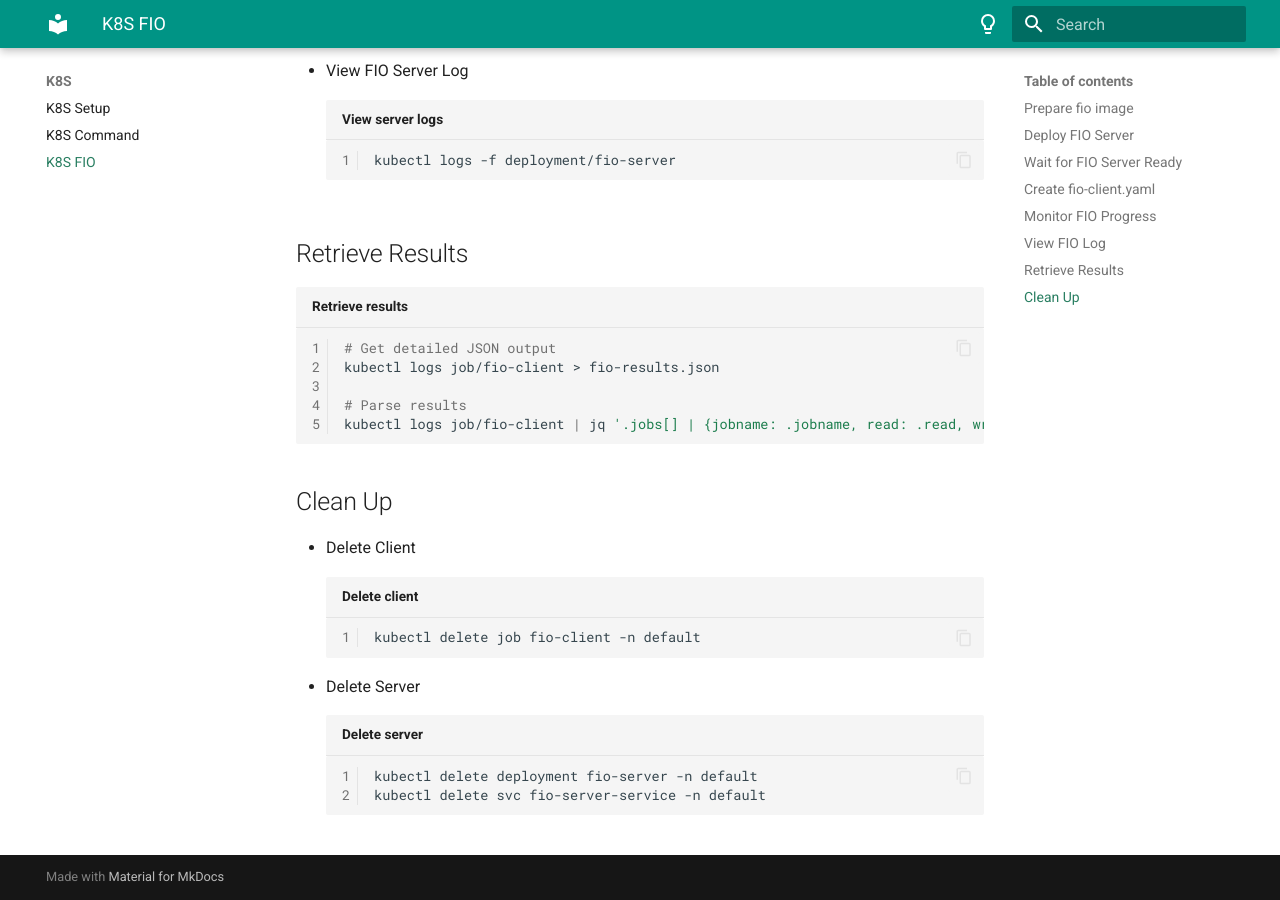
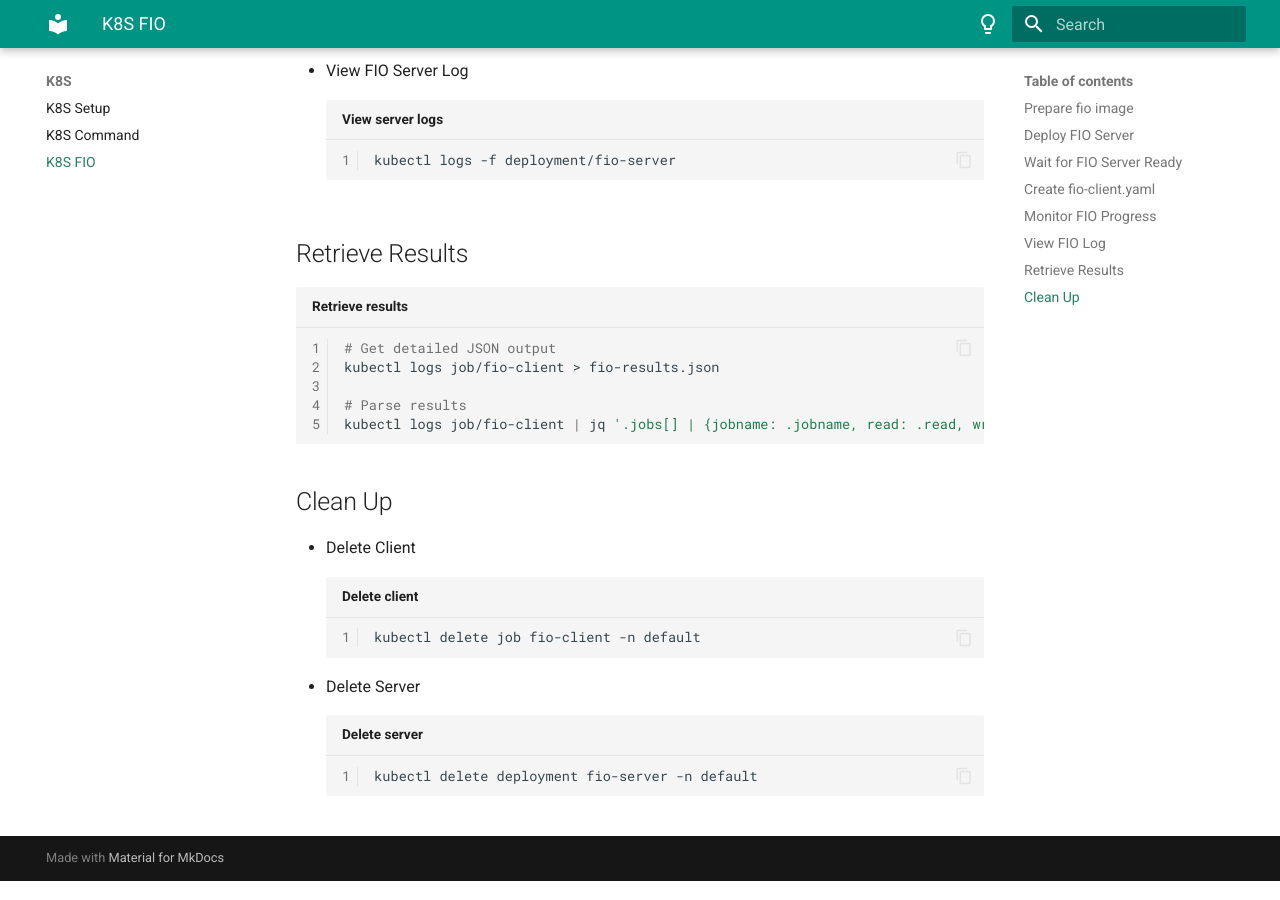
Before and after one commit to zhouushe/notes, an MkDocs documentation site: the page built from docs/k8s_fio.md, in a window 1280 px wide and 900 px high, scrolled down 4206 px. Built offline with MkDocs 1.6.1 and Material for MkDocs 9.7.7, drawn with Linux system fonts in a browser that asks for light colours.

Commit message:
Update k8s_fio.md

````diff
--- a/docs/k8s_fio.md
+++ b/docs/k8s_fio.md
@@ -187,5 +187,4 @@ kubectl delete job fio-client -n default
 - Delete Server
 ```bash title="Delete server"
 kubectl delete deployment fio-server -n default
-kubectl delete svc fio-server-service -n default
 ```
````
